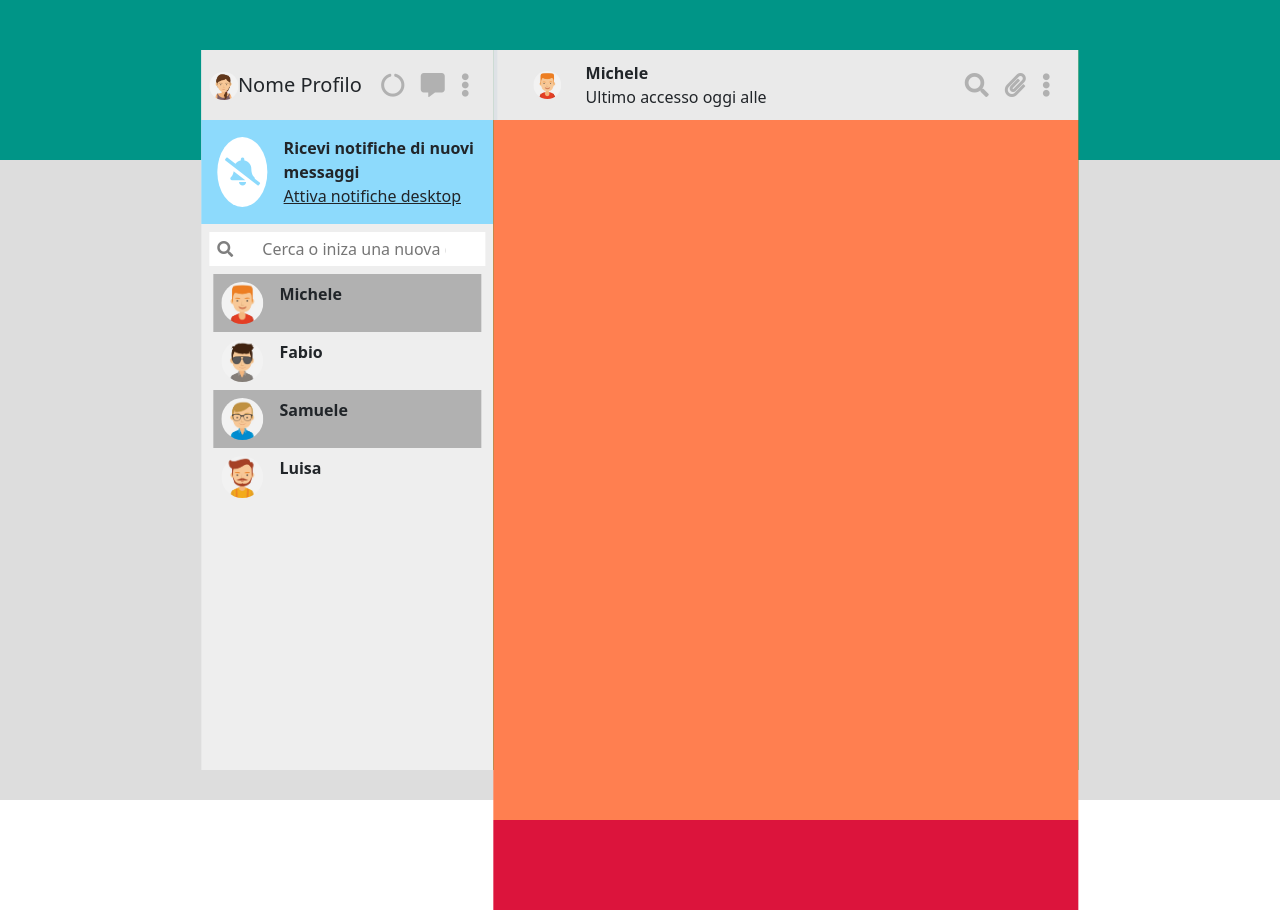
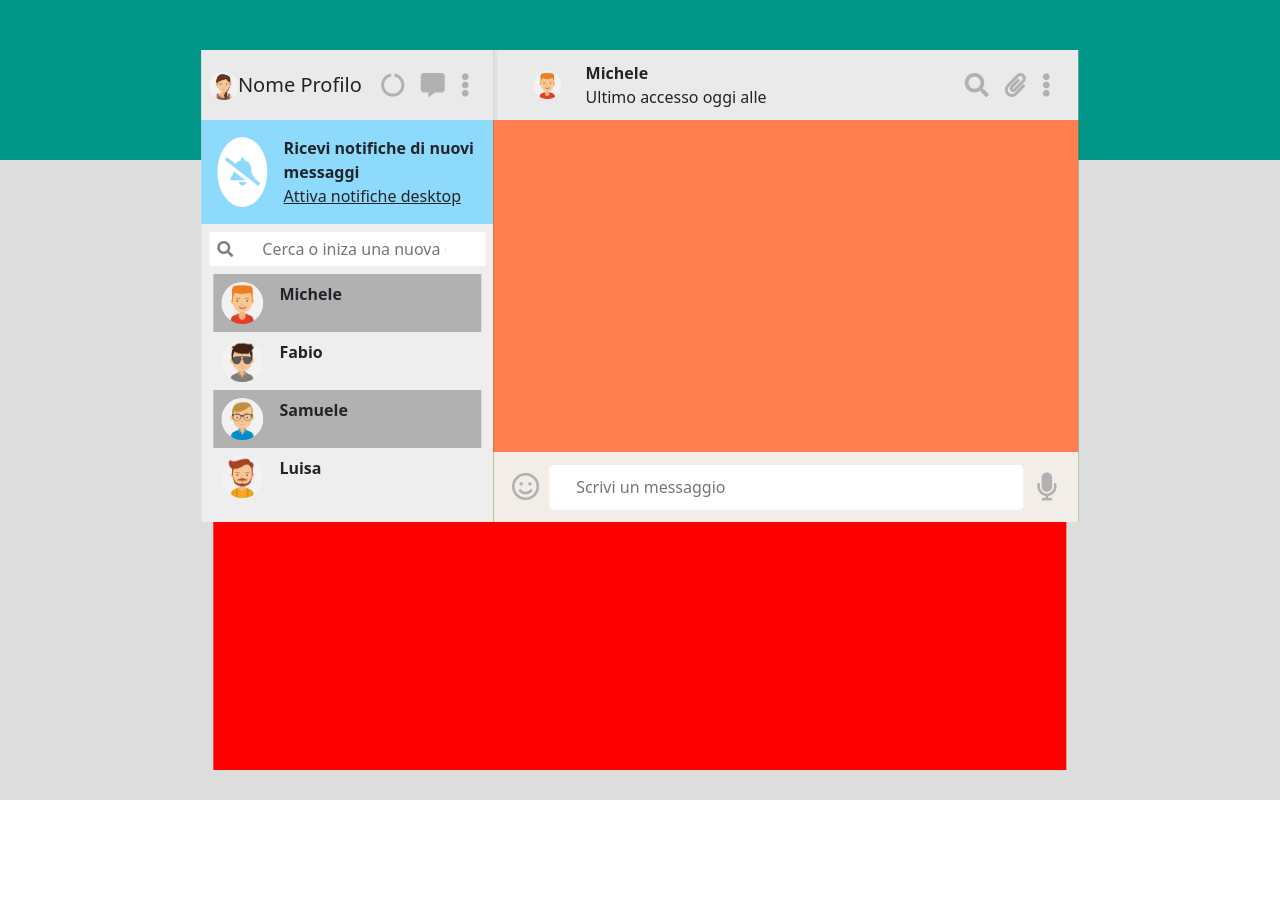
Before and after one commit to LorenzoBuongiorno/vue-boolzapp, a plain HTML site: page index.html in a window 1280 px wide. After the commit the page ends 800 px from the top, so only its background shows below. Drawn offline with nearby package versions, Linux system fonts and the light colour scheme.

Commit message:
chat input text css

```diff
--- a/css/style.css
+++ b/css/style.css
@@ -15,14 +15,15 @@ main{
     left: 50%;
     transform: translate(-50%,0%);
     height: 90vh;
+    background-color: red;
 }
 
 .left-column{
     background-color: #eee;
 }
 
-.right-column{
-    height: 90vh;
+.right-column .row{
+    height: 100%;
     background-color: green;
 }
 
@@ -38,7 +39,8 @@ main{
 
 
 .profile-buttons,
-.chat-buttons{
+.chat-buttons,
+.text-message .fas,.far{
     color: #b1b1b1;
 }
 
@@ -52,24 +54,21 @@ main{
     background-color: #b1b1b1;
 }
 
-
-
-
-
-
-
-
-
-
-
-
-
-.chat-messages{
-    background-color: coral;
-    height: 700px;
+.text-message input{
+    height: 45px;
 }
 
 .text-message{
-    background-color: crimson;
-    height: 90px;
+    background-color: #f3ede8;
+    height: 70px;
 }
+
+.chat-messages .row{
+    height: 100%;
+
+}
+
+.chat-messages{
+    height: calc(100% - 140px);
+    background-color: coral;
+}
--- a/index.html
+++ b/index.html
@@ -92,8 +92,10 @@
 
                             </div>
                             <!-- MESSAGE BAR -->
-                            <div class="text-message col-12">
-
+                            <div class="text-message col-12 d-flex justify-content-between align-items-center p-2">
+                                <i class="far fa-smile col-1 text-center fs-3"></i>
+                                <input type="text" class="col-10 rounded-3 border-0" placeholder="      Scrivi un messaggio">
+                                <i class="fas fa-microphone col-1 text-center fs-3"></i>
                             </div>
                         </div>
                     </div>
```
